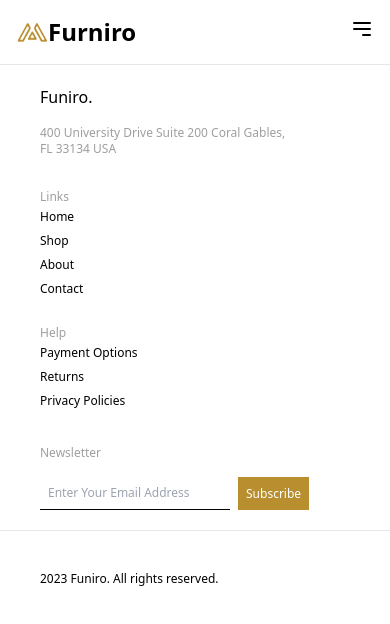
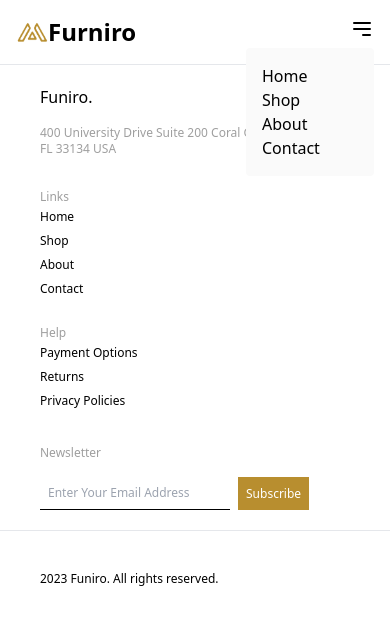
Before and after one commit to SuyogLuitel/furniture-project, a React (Vite) app: page /productcomparision in a window 390 px wide. Both pictures are taken after a click on the button 361 px from the left and 29 px from the top of the page. Shown: the top 624 px of the page. Built offline with nearby package versions, Linux system fonts and the light colour scheme.

Commit message:
responsive page

```diff
--- a/src/Components/Navbar.jsx
+++ b/src/Components/Navbar.jsx
@@ -1,14 +1,20 @@
-import React, { useState } from 'react'
+import React, { useState } from 'react';
+import { Link } from 'react-router-dom';
 import logo from '../assets/Meubel House_Logos-05.png';
 import userIcon from '../assets/mdi_account-alert-outline.png';
 import searchIcon from '../assets/akar-icons_search.png';
 import wishlistIcon from '../assets/akar-icons_heart.png';
 import cartIcon from '../assets/ant-design_shopping-cart-outlined.png';
-import { Link } from 'react-router-dom'
 
 const Navbar = () => {
-    const [menu, setMenu] = useState("home")
+    const [menuOpen, setMenuOpen] = useState(false);
+
+    const toggleMenu = () => {
+        setMenuOpen(!menuOpen);
+    };
+
     return (
+        <div className='relative'>
             <div className='nav w-full bg-white-smoke-500 flex h-16 p-4 items-center justify-between'>
                 <div className="logo flex items-center">
                     <img src={logo} alt="Furniro Logo" className='w-8 ' />
@@ -16,10 +22,10 @@
                 </div>
                 <div className="nav-links">
                     <ul className='flex gap-8 text-base font-medium sm:hidden md:hidden'>
-                    <li onClick={() => { setMenu("home") }}><Link to='/'>Home</Link></li>
-                    <li onClick={() => { setMenu("shop") }}><Link to='/shop'>Shop</Link></li>
-                    <li onClick={() => { setMenu("about") }}><Link to='/about'>About</Link></li>
-                    <li onClick={() => { setMenu("contact") }}><Link to='/contact'>Contact</Link></li>
+                        <li><Link to='/'>Home</Link></li>
+                        <li><Link to='/shop'>Shop</Link></li>
+                        <li><Link to='/about'>About</Link></li>
+                        <li><Link to='/contact'>Contact</Link></li>
                     </ul>
                 </div>
                 <div className="icons flex gap-8 sm:hidden md:hidden">
@@ -29,13 +35,24 @@
                     <Link to='/cart'><img src={cartIcon} alt="Cart Icon" className='w-6' /></Link>
                 </div>
                 <div className="hidden sm:block md:block flex items-center">
-                <button className="mobile-menu-btn focus:outline-none">
+                    <button className="mobile-menu-btn focus:outline-none" onClick={toggleMenu}>
                         <svg className="w-6 h-6" fill="none" viewBox="0 0 24 24" stroke="currentColor">
                             <path strokeLinecap="round" strokeLinejoin="round" strokeWidth="2" d="M4 6h16M4 12h16m-7 6h7"></path>
                         </svg>
                     </button>
                 </div>
             </div>
+            {menuOpen && (
+                <div className='mobile-nav absolute z-10 top-12 right-4 bg-zinc-50 w-32 p-4 rounded'>
+                    <ul className='flex gap-4 text-base font-medium xl:hidden lg:hidden md:block sm:block'>
+                        <li><Link to='/' onClick={toggleMenu}>Home</Link></li>
+                        <li><Link to='/shop' onClick={toggleMenu}>Shop</Link></li>
+                        <li><Link to='/about' onClick={toggleMenu}>About</Link></li>
+                        <li><Link to='/contact' onClick={toggleMenu}>Contact</Link></li>
+                    </ul>
+                </div>
+            )}
+        </div>
     );
 };
 
```
Lines whose indentation alone changed are shown as unchanged.
